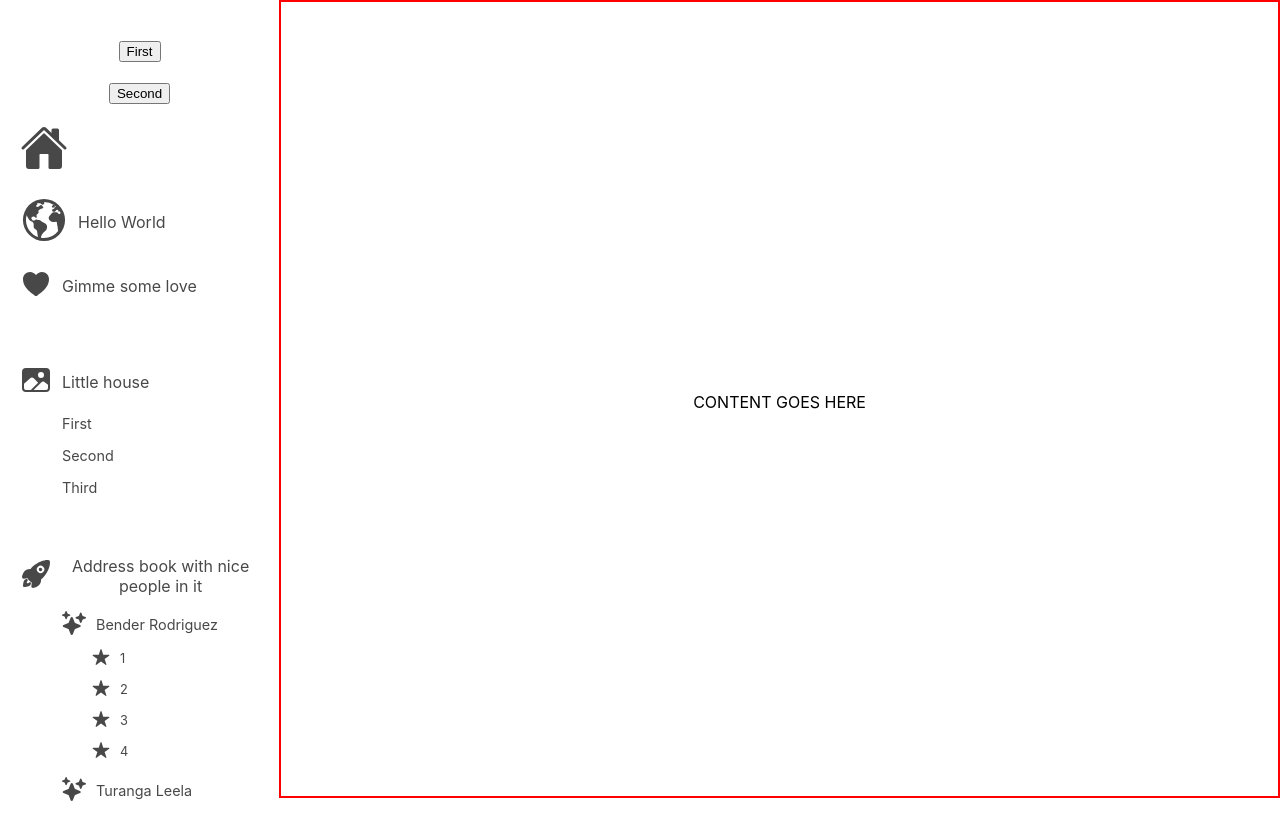
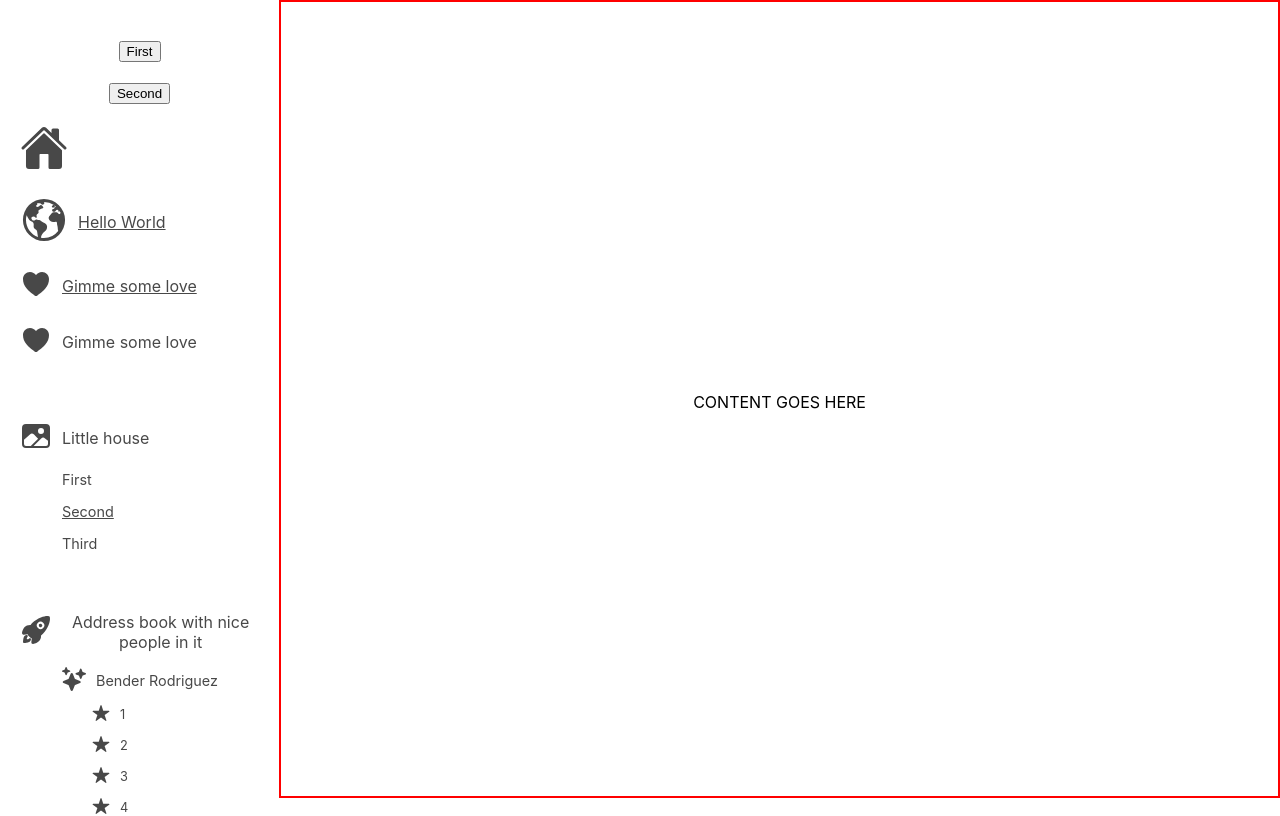
Before and after one commit to cpmech/rcomps, a React (Create React App) app: page / in a window 1280 px wide. Shown: the top 816 px of the page. Built offline with nearby package versions, Linux system fonts and the light colour scheme.

Commit message:
Implement href in menu entries

```diff
--- a/src/components/layout/RcMenuEntry.ts
+++ b/src/components/layout/RcMenuEntry.ts
@@ -4,12 +4,16 @@ export interface RcMenuSubSubEntry {
   icon?: ReactNode;
   label?: string;
   onClick?: () => void;
+  href?: string;
+  underline?: boolean;
 }
 
 export interface RcMenuSubEntry {
   icon?: ReactNode;
   label?: string;
   onClick?: () => void;
+  href?: string;
+  underline?: boolean;
   subSubEntries?: RcMenuSubSubEntry[];
 }
 
@@ -18,6 +22,8 @@ export interface RcMenuEntry {
   icon?: ReactNode;
   label?: string;
   onClick?: () => void;
+  href?: string;
+  underline?: boolean;
   entries?: RcMenuSubEntry[];
   separator?: boolean;
 }
--- a/src/components/layout/RcMenuVert.tsx
+++ b/src/components/layout/RcMenuVert.tsx
@@ -108,20 +108,24 @@ export const RcMenuVert: React.FC<RcMenuVertProps> = ({
       margin-left: ${gapHorizLabel};
     `,
 
-    labelHL: css`
+    labelHL: (underline = false) => css`
+      color: ${color};
       ${labelWordBreak ? `word-break: break-all;` : ''}
+      ${underline ? 'text-decoration: underline;' : ''}
+      margin-left: ${gapHorizLabel};
       cursor: pointer;
-      margin-left: ${gapHorizLabel};
       :hover {
         color: ${colorHover};
       }
     `,
 
-    labelSub: css`
+    labelSub: (underline = false) => css`
+      color: ${color};
       ${labelSubWordBreak ? `word-break: break-all;` : ''}
-      cursor: pointer;
+      ${underline ? 'text-decoration: underline;' : ''}
       margin-left: ${gapHorizLabel};
       font-size: ${fontSizeSubEntries};
+      cursor: pointer;
       :hover {
         color: ${colorHover};
       }
@@ -131,11 +135,13 @@ export const RcMenuVert: React.FC<RcMenuVertProps> = ({
       padding-top: ${gapVertSubEntries};
     `,
 
-    labelSubSub: css`
+    labelSubSub: (underline = false) => css`
+      color: ${color};
       ${labelSubWordBreak ? `word-break: break-all;` : ''}
-      cursor: pointer;
+      ${underline ? 'text-decoration: underline;' : ''}
       margin-left: calc(${gapHorizLabel} + ${indentSub});
       font-size: ${fontSizeSubSubEntries};
+      cursor: pointer;
       :hover {
         color: ${colorHover};
       }
@@ -165,30 +171,55 @@ export const RcMenuVert: React.FC<RcMenuVertProps> = ({
           {(entry.icon || entry.label) && (
             <div css={styles.entry}>
               <div>{entry.icon}</div>
+              {entry.href ? (
+                <a css={styles.labelHL(entry.underline)} href={entry.href}>
+                  {entry.label}
+                </a>
+              ) : (
                 <div
-                css={entry.entries && !entry.onClick ? styles.label : styles.labelHL}
+                  css={
+                    entry.entries && !entry.onClick ? styles.label : styles.labelHL(entry.underline)
+                  }
                   onClick={entry.onClick}
                 >
                   {entry.label}
                 </div>
+              )}
 
               {/* sub-entries */}
               {entry.entries &&
                 entry.entries.map((sub, j) => (
                   <Fragment key={`${i}-${j}`}>
                     <div></div>
-                    <div css={styles.labelSub} onClick={sub.onClick}>
+                    {sub.href ? (
+                      <a css={styles.labelSub(sub.underline)} href={sub.href}>
+                        <div css={sub.icon && styles.iconSub}>{sub.icon}</div>
+                        <div>{sub.label}</div>
+                      </a>
+                    ) : (
+                      <div css={styles.labelSub(sub.underline)} onClick={sub.onClick}>
                         <div css={sub.icon && styles.iconSub}>{sub.icon}</div>
                         <div>{sub.label}</div>
                       </div>
+                    )}
                     {sub.subSubEntries &&
                       sub.subSubEntries.map((subsub, k) => (
                         <Fragment key={`${i}-${j}-${k}`}>
                           <div></div>
-                          <div css={styles.labelSubSub} onClick={subsub.onClick}>
+                          {subsub.href ? (
+                            <a css={styles.labelSubSub(subsub.underline)} href={subsub.href}>
+                              <div css={subsub.icon && styles.iconSubSub}>{subsub.icon}</div>
+                              <div>{subsub.label}</div>
+                            </a>
+                          ) : (
+                            <div
+                              css={styles.labelSubSub(subsub.underline)}
+                              onClick={subsub.onClick}
+                            >
                               <div css={subsub.icon && styles.iconSubSub}>{subsub.icon}</div>
                               <div>{subsub.label}</div>
                             </div>
+                          )}
                         </Fragment>
                       ))}
                   </Fragment>
--- a/src/components/layout/__stories__/menuEntries.tsx
+++ b/src/components/layout/__stories__/menuEntries.tsx
@@ -16,12 +16,19 @@ export const entries: RcMenuEntry[] = [
   },
   {
     icon: <IconHome size="48px" />,
-    onClick: () => window.alert('house selected'),
+    href: 'route',
   },
   {
     icon: <IconEarth size="48px" />,
     label: 'Hello World',
-    onClick: () => window.alert('Hello World selected'),
+    href: 'route',
+    underline: true,
+  },
+  {
+    icon: <IconHeart size="32px" />,
+    label: 'Gimme some love',
+    underline: true,
+    onClick: () => window.alert('Gimme some love selected'),
   },
   {
     icon: <IconHeart size="32px" />,
@@ -38,7 +45,7 @@ export const entries: RcMenuEntry[] = [
       },
       {
         label: 'Second',
-        onClick: () => window.alert('Second clicked'),
+        href: 'route',
       },
       {
         label: 'Third',
@@ -64,6 +71,11 @@ export const entries: RcMenuEntry[] = [
         icon: <IconSparkles size="24px" />,
         label: 'Turanga Leela',
         onClick: () => window.alert('Leela clicked'),
+        subSubEntries: [1, 2].map((num) => ({
+          icon: <IconStar size="18px" />,
+          label: `${num}`,
+          href: 'route',
+        })),
       },
       {
         icon: <IconSparkles size="24px" />,
```
Lines whose indentation alone changed are shown as unchanged.
